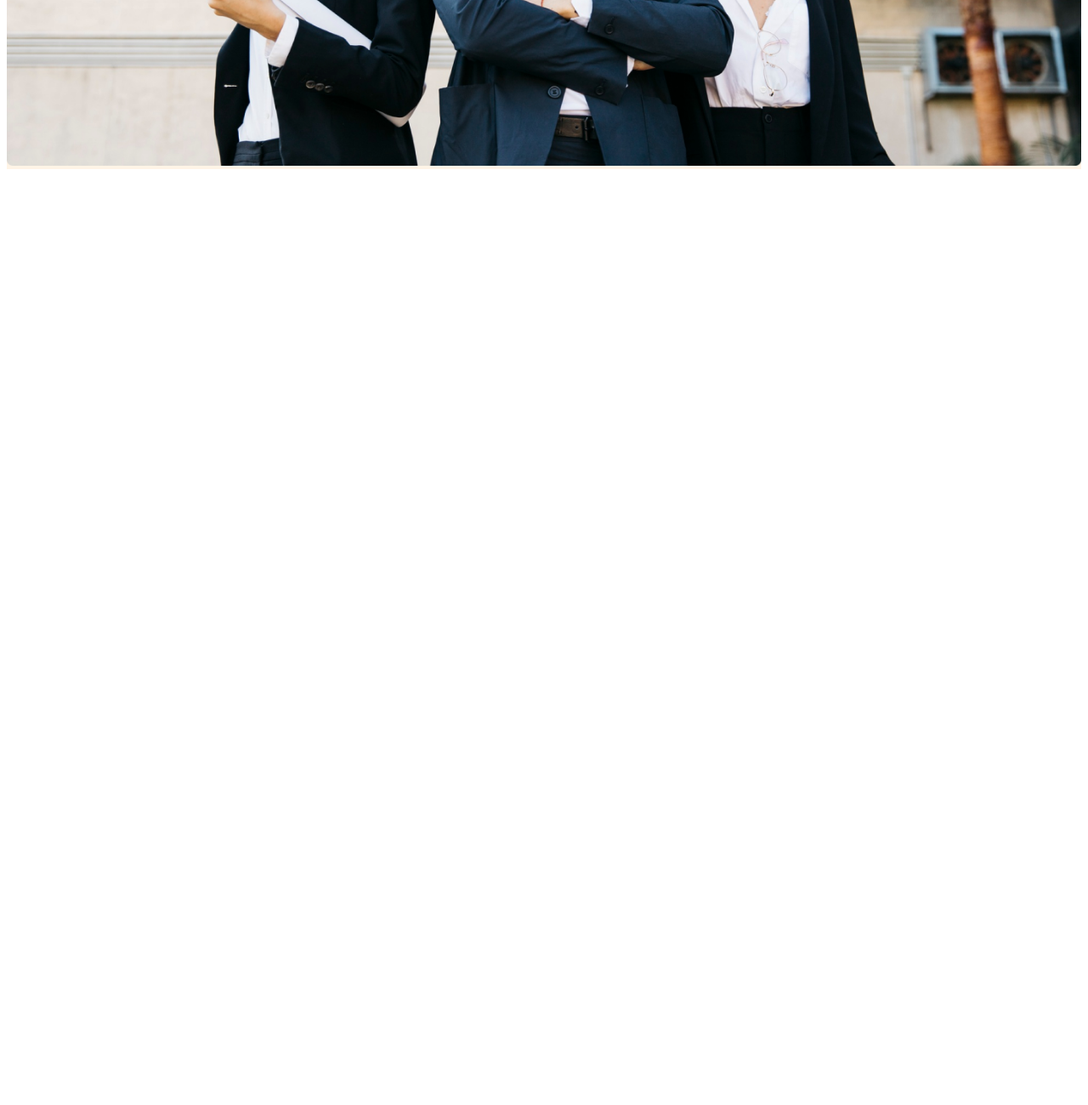
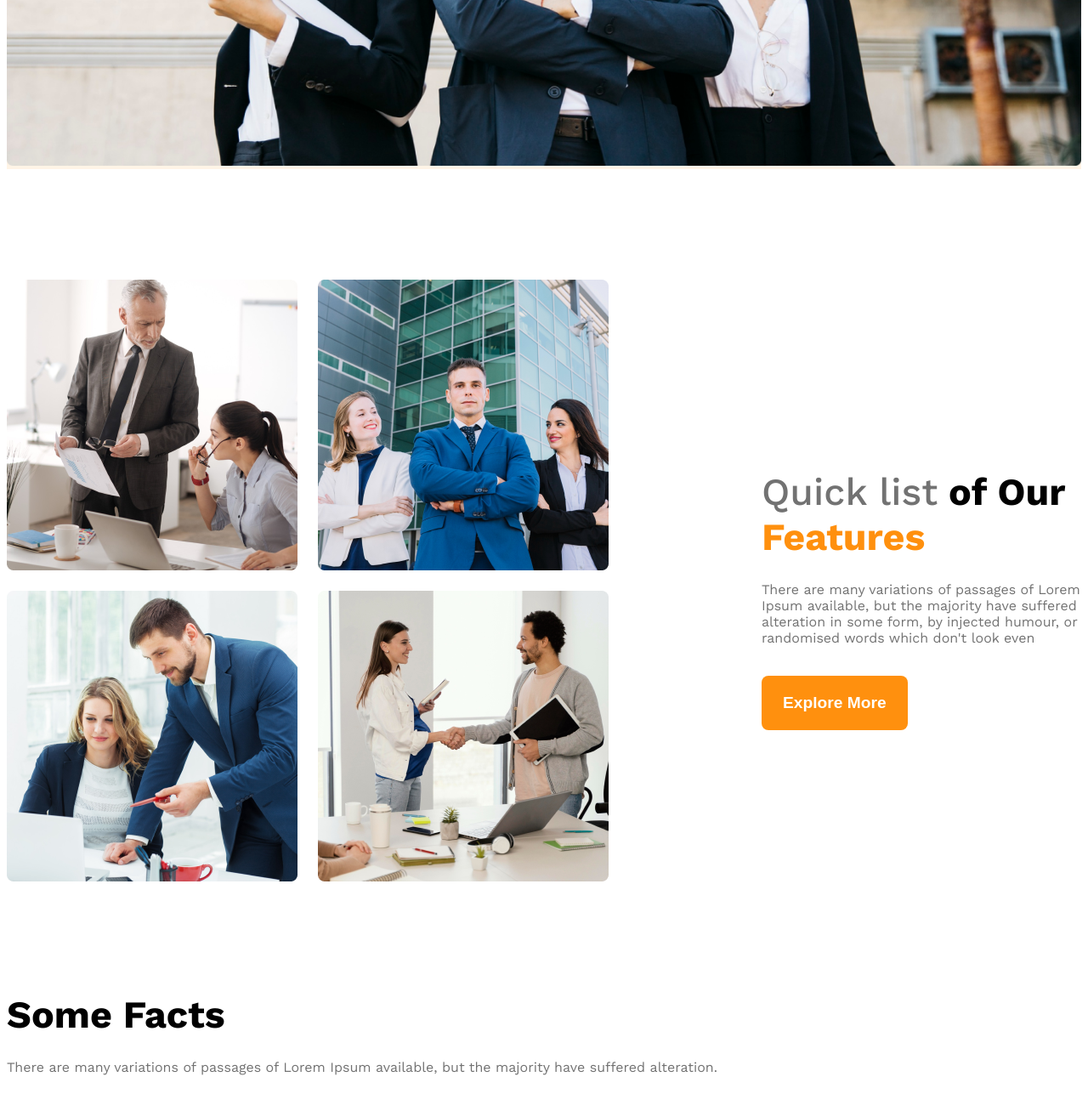
Before and after one commit to soumen01xninja/G3-architects-website, a plain HTML site: page index.html in a window 1280 px wide. Shown: the part 988-2288 px from the top of the page at 85% size. Before the commit the page ends 1195 px from the top, so only its background shows below. Drawn offline with nearby package versions, Linux system fonts and the light colour scheme.

Commit message:
added facts container

```diff
--- a/index.html
+++ b/index.html
@@ -47,6 +47,40 @@
     </header>
 
     <main>
+        <!-- team section  -->
+        <section class="team display-flex">
+            <div class="team-img-container">
+                <img src="images/team1.png" alt="hr and employee">
+                <img src="images/team2.png" alt="3 employee">
+                <img src="images/team3.png" alt="employees helping">
+                <img src="images/team4.png" alt="employees shaking hand">
+
+
+            </div>
+            <div class="our-features">
+                <h3 class="section-tittle"><span id="Quick-list">Quick list</span><span id=" of-Our"> of Our</span> <span id="Features">Features</span></h3>
+                <p class="feature-description text-light-gray">There are many variations of passages of Lorem Ipsum available, but the majority have suffered alteration in some form, by injected humour, or randomised words which don't look even</p>
+                <button class="btn-primary">Explore More</button>
+
+            </div>
+
+        </section>
+
+        <!-- feature will enjoy section start -->
+         <section>
+
+
+         </section>
+
+
+
+        <!-- some facts saction -->
+         <section class="some-facts">
+            <h2 class="section-tittle">Some Facts</h2>
+            <p class="feature-description text-light-gray">There are many variations of passages of Lorem Ipsum available, but the majority have suffered alteration.</p>
+
+
+         </section>
 
 
     </main>
--- a/styles/architect.css
+++ b/styles/architect.css
@@ -11,6 +11,20 @@
 /* shared style */
 .display-flex{
   display: flex;
+}
+main > section{
+  margin-top: 130px;
+}
+.section-tittle{
+  font-size: 2.8rem;
+  margin-bottom: 26px;
+  font-weight: 700;
+}
+
+
+main{
+  max-width: 1440px;
+  margin: 0px auto;
 }
 .bg-light{
   background-color: rgba(255, 144, 14, 0.1);
@@ -85,11 +99,66 @@
 .banner-image{
   width: 100%;
 }
+/* teams related styles */
+.team{
+  align-items: center;
+}
+.team-img-container{
+  display: grid;
+  grid-template-columns: repeat(2,1fr);
+  gap: 24px;
+}
+.our-features{
+  margin-left: 180px;
+  max-width: 530px;
+
+}
+
+#Quick-list{
+  font-weight: 500;
+  color: rgba(114, 114, 114, 1);
+}
+#of-Our{
+  font-weight: bold;
+}
+#Features{
+  color: rgba(255, 144, 14, 1);
+}
+.feature-description{
+  font-size: 1rem;
+  font-weight: 400;
+  margin-bottom: 35px;
+}
+
+
+
+
+
  /* first part responsive*/
  @media screen and (max-width: 576px) {
-  .navbar, .nav-link {
+  .navbar , .nav-link , .team {
     flex-direction: column;
 
   }
+  .team-img-container{
+
+    grid-template-columns: repeat(1,1fr);
+  }
+  .our-features{
+    margin-left: 15px;
+  }
 
  }
+ /* responsive for medium device */
+ @media screen and (min-width :576px) and (max-width :992px) {
+
+  .team{
+    flex-direction: column;
+
+  }
+  .our-features{
+    margin: 50px auto;
+  }
+
+
+ }
```
